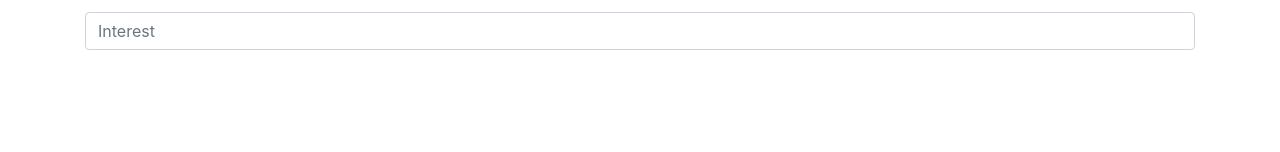
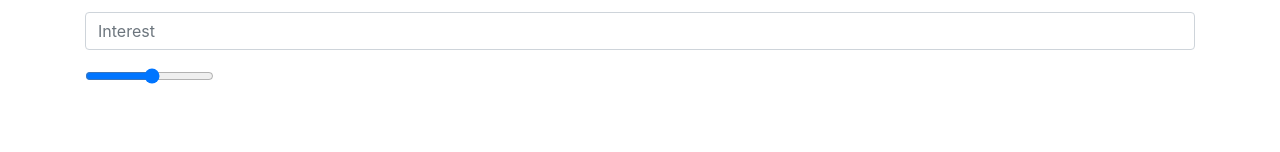
Before and after one commit to thomaswoxberg/zappatisterna, an Angular app: page / in a window 1280 px wide. Shown: the part 148-300 px from the top of the page. Built offline with nearby package versions, Linux system fonts and the light colour scheme.

Commit message:
added sliders

```diff
--- a/src/app/app.module.ts
+++ b/src/app/app.module.ts
@@ -2,6 +2,7 @@ import { BrowserModule } from '@angular/platform-browser';
 import { NgModule } from '@angular/core';
 import { FormsModule } from '@angular/forms';
 import { HttpModule } from '@angular/http';
+import { NouisliderModule } from 'ng2-nouislider';
 
 import { AppComponent } from './app.component';
 import { LendingInputComponent } from './lending-input/lending-input.component';
--- a/src/app/lending-input/lending-input.component.html
+++ b/src/app/lending-input/lending-input.component.html
@@ -5,6 +5,8 @@
   </div>
   <div class="form-group">
     <label for="interest">Interest</label>
-    <input type="text" class="form-control" id="interest" placeholder="Interest">
+    <input type="text" class="form-control" #ref id="interest" placeholder="Interest" value="{{interest}}" (change)="changeInterest(ref.value)" >
   </div>
+  <input type="range" name="points" id="points" value="50" min="1.0" max="20.0" data-show-value="true" data-popup-enabled="true"
+[(ngModel)]="interest" />
 </form>
--- a/src/app/lending-input/lending-input.component.ts
+++ b/src/app/lending-input/lending-input.component.ts
@@ -1,4 +1,5 @@
 import { Component, OnInit } from '@angular/core';
+import { NouisliderModule } from 'ng2-nouislider';
 
 @Component({
   selector: 'app-lending-input',
@@ -6,10 +7,13 @@ import { Component, OnInit } from '@angular/core';
   styleUrls: ['./lending-input.component.css']
 })
 export class LendingInputComponent implements OnInit {
-
+interest:Number;
   constructor() { }
 
   ngOnInit() {
   }
 
+  changeInterest(value : number) {
+    this.interest = value;
+  }
 }
```
